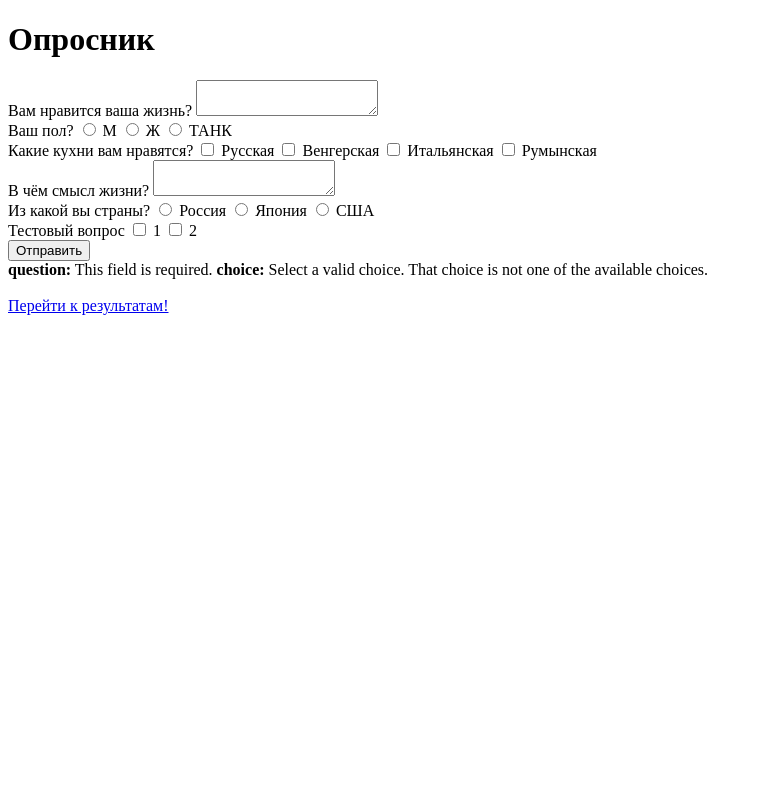
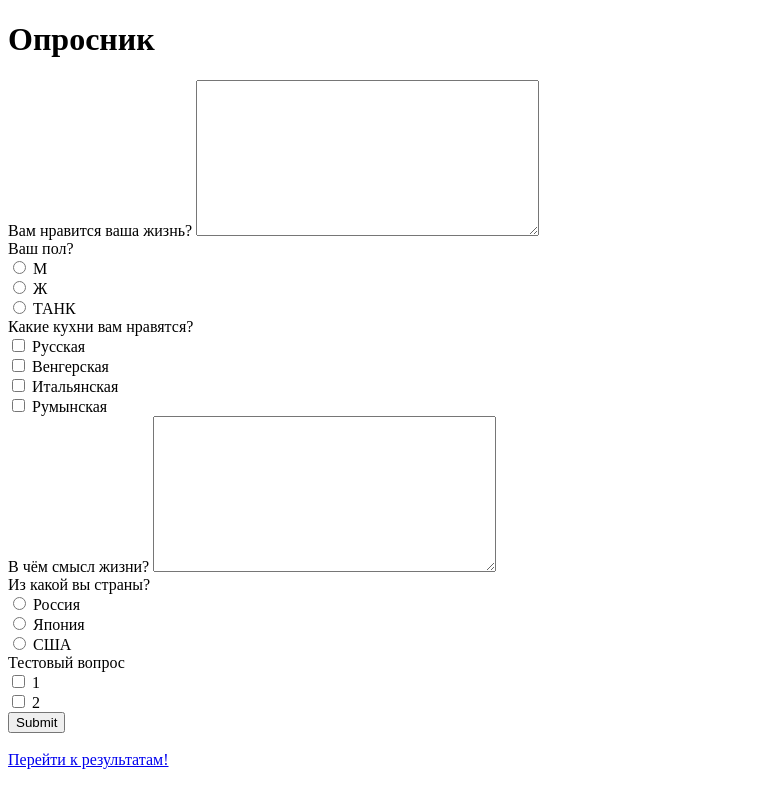
Before and after one commit to VokvisIT/django_learning, a Django app: page /questionnaire/ in a window 1280 px wide. Shown: the whole page, without its empty margins (0-762 px from the left). Run offline with Django 4.2, Linux system fonts and the light colour scheme; data comes from the database, SQL or seed files in the repository; both versions use the stored data as it was after the commit.

Commit message:
C0mpltated save data
Данные с опросника сохраняются сам опросник выводит все вопросы и валидация работает как нужно.

```diff
--- a/lr2/questionnaire/forms.py
+++ b/lr2/questionnaire/forms.py
@@ -1,32 +1,34 @@
 from django import forms
-from .models import Question, Answer
+from .models import Choice, Question, Answer
 
-class QuestionForm(forms.ModelForm):
-    class Meta:
-        model = Answer
-        fields = ['question', 'choice', 'answer_text']
-        widgets = {
-            'question': forms.HiddenInput(),
-            'choice': forms.CheckboxInput(attrs={'required': False}),
-            'answer_text': forms.TextInput(attrs={'required': False}),
-        }
+class SurveyForm(forms.Form):
+    def __init__(self, *args, **kwargs):
+        super().__init__(*args, **kwargs)
+        questions = Question.objects.all()
+        for question in questions:
+            if question.question_type == 'single_choice':
+                choices = [(choice.id, choice.choice_text) for choice in question.choice_set.all()]
+                self.fields[f'question_{question.id}'] = forms.ChoiceField(label=question.question_text, choices=choices, widget=forms.RadioSelect)
+            elif question.question_type == 'multiple_choice':
+                choices = [(choice.id, choice.choice_text) for choice in question.choice_set.all()]
+                self.fields[f'question_{question.id}'] = forms.MultipleChoiceField(label=question.question_text, choices=choices, widget=forms.CheckboxSelectMultiple)
+            elif question.question_type == 'open':
+                self.fields[f'question_{question.id}'] = forms.CharField(label=question.question_text, widget=forms.Textarea)
 
-    def save(self, commit=True):
-        answer = super().save(commit=False)
-        if answer.question.question_type == 'multiple_choice':
-            choices = self.cleaned_data.getlist('choice')
-            for choice in choices:
-                answer.pk = None
-                answer.choice = choice
-                answer.answer_text = None
-                if commit:
+    def clean(self):
+        cleaned_data = super().clean()
+        for field_name, answer_data in cleaned_data.items():
+            question_id = field_name.split('_')[-1]
+            question = Question.objects.get(id=question_id)
+            if question.question_type == 'open':
+                answer = Answer(question=question, choice=None, answer_text=answer_data)
+                answer.save()
+            elif question.question_type == 'single_choice':
+                choice = Choice.objects.get(id=answer_data)
+                answer = Answer(question=question, choice=choice, answer_text=None)
+                answer.save()
+            elif question.question_type == 'multiple_choice':
+                for choice_id in answer_data:
+                    choice = Choice.objects.get(id=choice_id)
+                    answer = Answer(question=question, choice=choice, answer_text=None)
                     answer.save()
-        else:
-            if commit:
-                answer.save()
-        return answer
-    def clean_choice(self):
-        choices = self.cleaned_data['choice']
-        if not choices:
-            raise forms.ValidationError('At least one choice must be selected.')
-        return choices
--- a/lr2/questionnaire/templates/questionnaire/polls.html
+++ b/lr2/questionnaire/templates/questionnaire/polls.html
@@ -4,38 +4,23 @@
 {% endblock title %}
 {% block body %}
     <h1>Опросник</h1>
-  <form method="post" action="{% url 'questionnaire:polls_view' %}">
+<form method="POST">
   {% csrf_token %}
-  {% for question in questions %}
-    <div>
-      <label for="{{ question.id }}">{{ question.question_text }}</label>
-      {% if question.question_type == 'single_choice' %}
-        {% for choice in question.choice_set.all %}
-          <input type="radio" id="{{ choice.id }}" name="choice" value="{{ choice.id }}">
-          <label for="{{ choice.id }}">{{ choice.choice_text }}</label>
-        {% endfor %}
-      {% elif question.question_type == 'multiple_choice' %}
-        {% for choice in question.choice_set.all %}
-          <input type="checkbox" id="{{ choice.id }}" name="choice" value="{{ choice.id }}">
-          <label for="{{ choice.id }}">{{ choice.choice_text }}</label>
-        {% endfor %}
-      {% else %}
-        <textarea id="{{ question.id }}" name="answer_text"></textarea>
+  {% for field in form %}
+    <div class="form-group">
+      <label for="{{ field.id_for_label }}">{{ field.label }}</label>
+      {{ field }}
+      {% if field.errors %}
+        <div class="invalid-feedback">
+          {% for error in field.errors %}
+            <span>{{ error }}</span>
+          {% endfor %}
+        </div>
       {% endif %}
     </div>
   {% endfor %}
-  <button type="submit">Отправить</button>
+  <button type="submit" class="btn btn-primary">Submit</button>
 </form>
-{% if form.errors %}
-  <div class="alert alert-danger">
-    {% for field, errors in form.errors.items %}
-      <strong>{{ field }}:</strong>
-      {% for error in errors %}
-        {{ error }}
-      {% endfor %}
-    {% endfor %}
-  </div>
-{% endif %}
     <div>
         <br>
         <a href="{% url 'questionnaire:result_view' %}">Перейти к результатам!</a>
--- a/lr2/questionnaire/views.py
+++ b/lr2/questionnaire/views.py
@@ -1,23 +1,23 @@
+
 from django.shortcuts import redirect, render
 from django.http import HttpRequest
 
-from questionnaire.forms import QuestionForm
-from questionnaire.models import Question
+from questionnaire.forms import SurveyForm
 
 def polls_view(request: HttpRequest):
-    form = QuestionForm(request.POST)
     if request.method == 'POST':
-        # print(request.POST)  # добавленная инструкция print
-        # <QueryDict: {'csrfmiddlewaretoken': ['NrWOVJYYWQSyBTCYJmLZEBeGMjuWXbcIU81cOSSYII11NI3xthvwqnh7ULw3lZSR'], 'answer_text': ['324234', '23424'], 'choice': ['7', '3', '4']}>
-        print(request.POST.getlist('choice'))
+        form = SurveyForm(request.POST)
         if form.is_valid():
-            form.save()
-            return redirect('result_view')
-
-    questions = Question.objects.all()
+            return redirect('questionnaire:result_view')
+        else:
+            # Print the errors to the console for debugging
+            print("===========================")
+            print(form.errors)
+            print("===========================")
+    else:
+        form = SurveyForm()
     context = {
         'form': form,
-        'questions': questions,
     }
     return render(request, 'questionnaire/polls.html', context=context)
 
```
Also changed, not shown: lr2/db.sqlite3, lr2/questionnaire/migrations/0012_alter_question_question_text.py (added).
